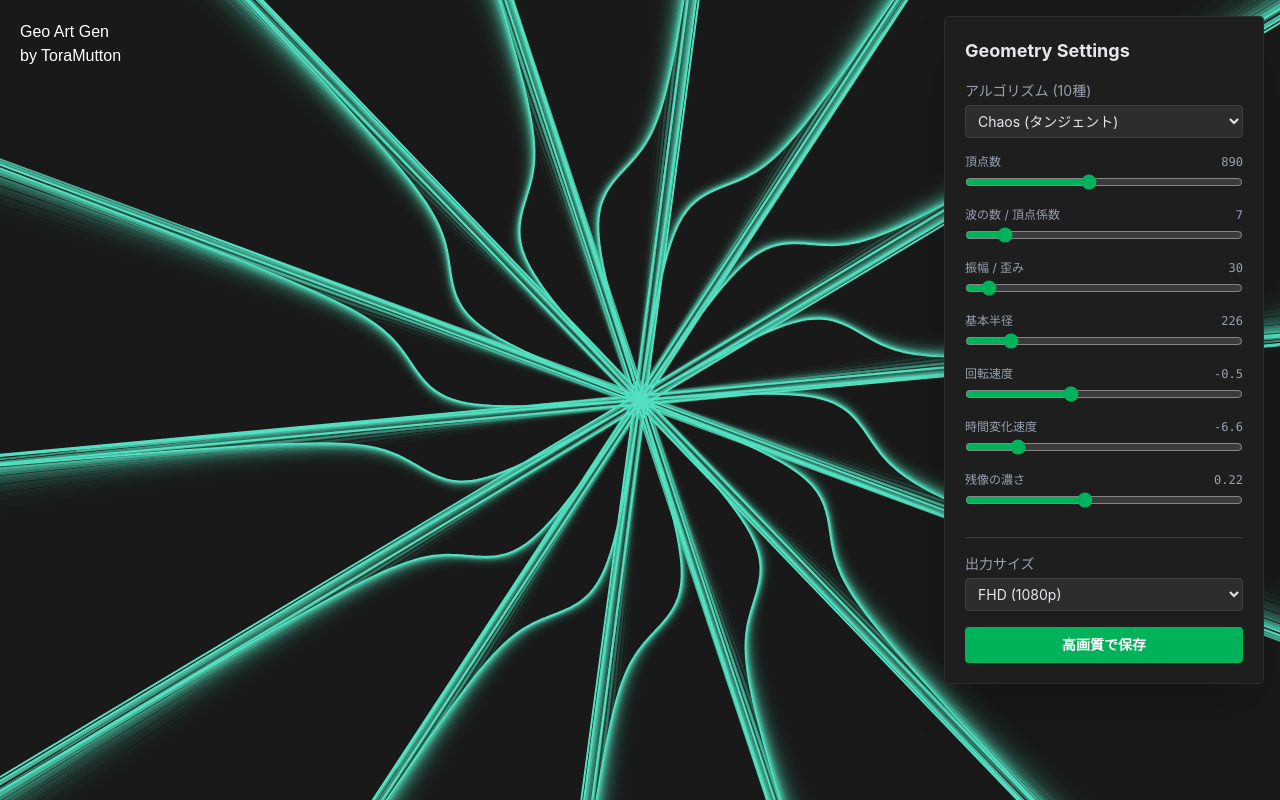
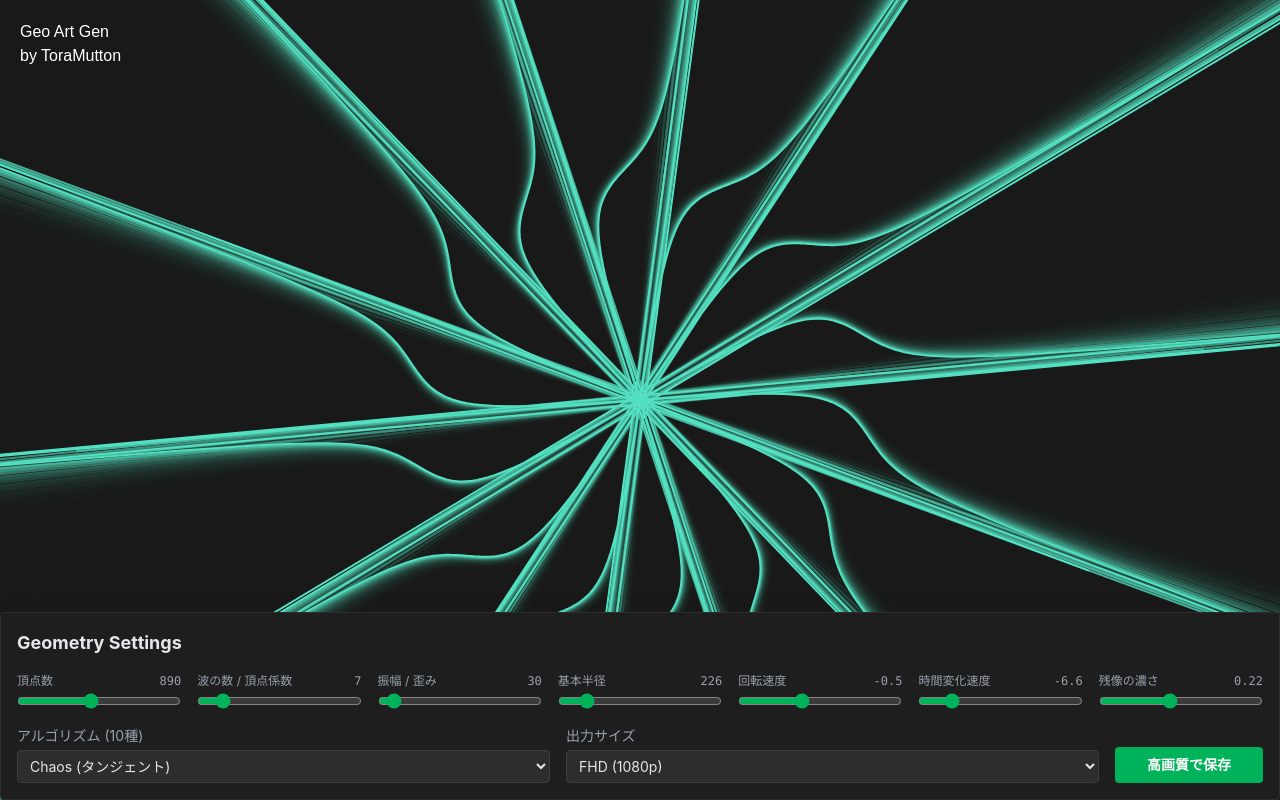
Before and after one commit to ToraMutton/geo-art-gen, a React (Vite) app: page / in a window 1280 px wide. Built offline with nearby package versions, Linux system fonts and the light colour scheme.

Commit message:
feat: change settings ui

```diff
--- a/src/components/GeometricCanvas.tsx
+++ b/src/components/GeometricCanvas.tsx
@@ -1,4 +1,4 @@
-// src/components/GeometricCanvas.tsx
+// src/components/geometriccanvas.tsx
 import { useRef, useEffect, useState } from 'react';
 
 // パラメータの型定義
@@ -231,11 +231,24 @@ export const GeometricCanvas = () => {
         style={{ display: 'block', position: 'fixed', top: 0, left: 0, zIndex: -1 }}
       />
 
-      {/* Modrinth風UIパネル */}
-      <div className="fixed top-4 right-4 z-10 w-80 p-5 bg-[#1e1e1e] border border-[#2d2d2d] rounded shadow-2xl font-sans text-sm h-max max-h-[90vh] overflow-y-auto custom-scrollbar">
+      {/* UIパネル */}
+      <div className="fixed bottom-0 left-0 right-0 z-10 p-4 bg-[#1e1e1e] border border-[#2d2d2d] rounded shadow-2xl font-sans text-sm h-max max-h-[90vh] overflow-y-auto custom-scrollbar">
         <h2 className="mb-4 text-lg font-bold text-gray-200">Geometry Settings</h2>
 
-        <div className="mb-4">
+        {/* スライダー7列 */}
+        <div className="grid grid-cols-7 gap-4">
+          <Slider label="頂点数" value={params.points} min={10} max={2000} step={1} onChange={(v) => updateParam('points', v)} />
+          <Slider label="波の数 / 頂点係数" value={params.waves} min={1} max={50} step={1} onChange={(v) => updateParam('waves', v)} />
+          <Slider label="振幅 / 歪み" value={params.waveHeight} min={0} max={500} step={1} onChange={(v) => updateParam('waveHeight', v)} />
+          <Slider label="基本半径" value={params.baseRadius} min={10} max={1500} step={1} onChange={(v) => updateParam('baseRadius', v)} />
+          <Slider label="回転速度" value={params.rotationSpeed} min={-2} max={2} step={0.1} onChange={(v) => updateParam('rotationSpeed', v)} />
+          <Slider label="時間変化速度" value={params.waveSpeed} min={-10} max={10} step={0.1} onChange={(v) => updateParam('waveSpeed', v)} />
+          <Slider label="残像の濃さ" value={params.fadeOpacity} min={0.01} max={0.5} step={0.01} onChange={(v) => updateParam('fadeOpacity', v)} />
+        </div>
+
+        <div className="flex gap-4 items-end">
+          {/* アルゴリズム */}
+          <div className="flex-1">
             <label className="block mb-1 text-gray-400">アルゴリズム (10種)</label>
             <select
               value={params.mode}
@@ -254,16 +267,8 @@ export const GeometricCanvas = () => {
               <option value="Heart">Heart (ハート型)</option>
             </select>
           </div>
-
-        <Slider label="頂点数" value={params.points} min={10} max={2000} step={1} onChange={(v) => updateParam('points', v)} />
-        <Slider label="波の数 / 頂点係数" value={params.waves} min={1} max={50} step={1} onChange={(v) => updateParam('waves', v)} />
-        <Slider label="振幅 / 歪み" value={params.waveHeight} min={0} max={500} step={1} onChange={(v) => updateParam('waveHeight', v)} />
-        <Slider label="基本半径" value={params.baseRadius} min={10} max={1500} step={1} onChange={(v) => updateParam('baseRadius', v)} />
-        <Slider label="回転速度" value={params.rotationSpeed} min={-2} max={2} step={0.1} onChange={(v) => updateParam('rotationSpeed', v)} />
-        <Slider label="時間変化速度" value={params.waveSpeed} min={-10} max={10} step={0.1} onChange={(v) => updateParam('waveSpeed', v)} />
-        <Slider label="残像の濃さ" value={params.fadeOpacity} min={0.01} max={0.5} step={0.01} onChange={(v) => updateParam('fadeOpacity', v)} />
-
-        <div className="mt-6 mb-2 border-t border-[#3d3d3d] pt-4">
+          {/* 出力サイズ */}
+          <div className="flex-1">
             <label className="block mb-1 text-gray-400">出力サイズ</label>
             <select
               value={params.resolution}
@@ -276,12 +281,14 @@ export const GeometricCanvas = () => {
             </select>
           </div>
 
+          {/* ボタン */}
           <button
             onClick={handleDownload}
-          className="w-full mt-2 px-4 py-2 bg-[#00b259] hover:bg-[#00994d] text-white font-bold rounded transition-colors"
+            className="px-8 py-2 bg-[#00b259] hover:bg-[#00994d] text-white font-bold rounded transition-colors whitespace-nowrap"
           >
             高画質で保存
           </button>
+        </div>
       </div>
     </>
   );
```
Lines whose indentation alone changed are shown as unchanged.
